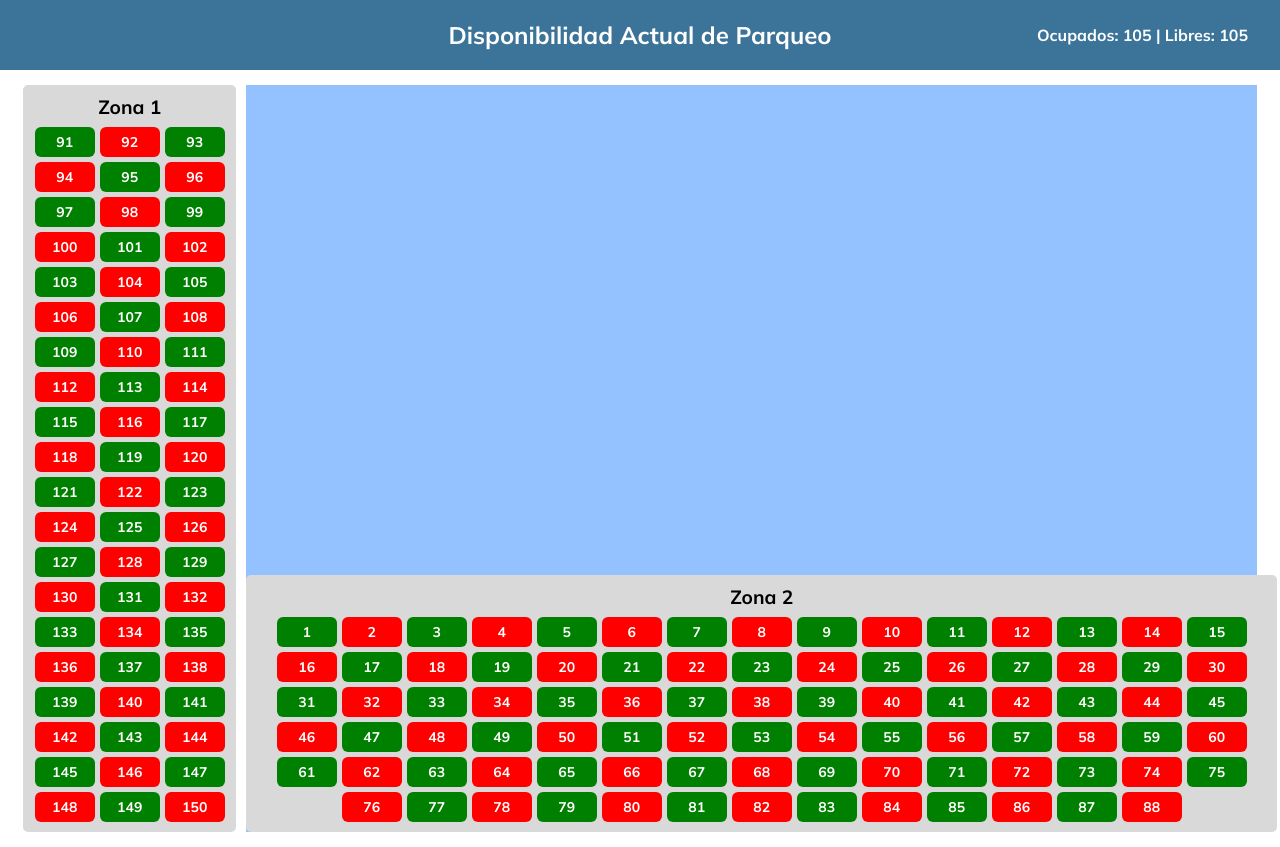
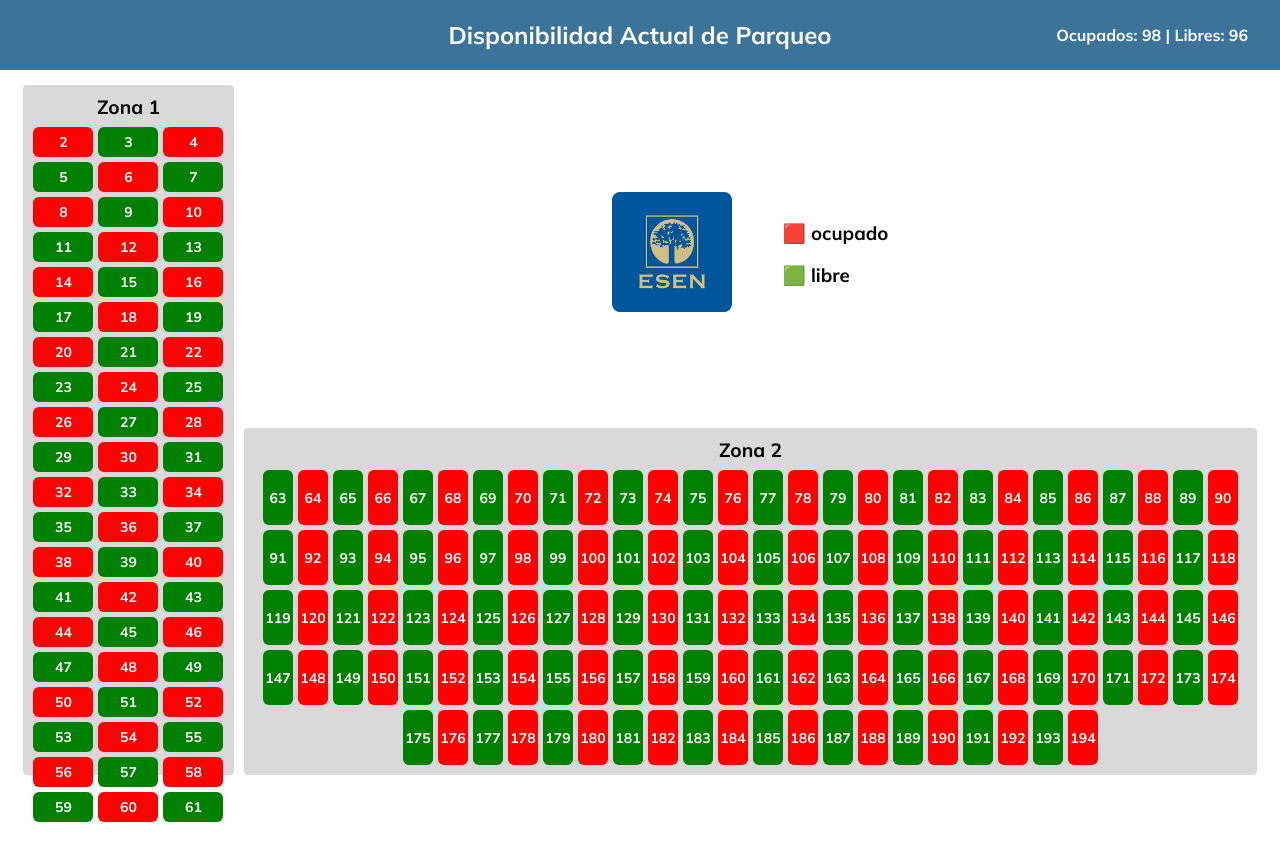
Before and after one commit to leviuuuwwu/InglesProyecto, a Flask app: page /parqueo in a window 1280 px wide. After the commit the page ends 822 px from the top, so only its background shows below. Run offline with Flask 3, Linux system fonts and the light colour scheme.

Commit message:
rediseño de parqueo

```diff
--- a/parqueo_data.py
+++ b/parqueo_data.py
@@ -194,20 +194,4 @@ espacios = [
     {"id": 192, "estado": "ocupado"},
     {"id": 193, "estado": "libre"},
     {"id": 194, "estado": "ocupado"},
-    {"id": 195, "estado": "libre"},
-    {"id": 196, "estado": "ocupado"},
-    {"id": 197, "estado": "libre"},
-    {"id": 198, "estado": "ocupado"},
-    {"id": 199, "estado": "libre"},
-    {"id": 200, "estado": "ocupado"},
-    {"id": 201, "estado": "libre"},
-    {"id": 202, "estado": "ocupado"},
-    {"id": 203, "estado": "libre"},
-    {"id": 204, "estado": "ocupado"},
-    {"id": 205, "estado": "libre"},
-    {"id": 206, "estado": "ocupado"},
-    {"id": 207, "estado": "libre"},
-    {"id": 208, "estado": "ocupado"},
-    {"id": 209, "estado": "libre"},
-    {"id": 210, "estado": "ocupado"},
 ]
--- a/static/style.css
+++ b/static/style.css
@@ -23,6 +23,7 @@
 }
 body{
   font-family: Mulish;
+  height: 100%;
 }
 .center{
   display: flex;
@@ -221,22 +222,27 @@ body{
   flex-wrap: wrap;
   gap: 5px;
   padding: 10px;
-  border-radius: 5px;
+  border-radius: 4px;
   background-color: var(--gris);
 }
 .zona1-container{
   display: flex;
-  width: 100%;
+  width: 80%;
   justify-content: left;
 }
 .zona2{
   width: 100%;
+  box-sizing: border-box;
 }
 .zona2-container{
-  background-color: #94C1FF;
   display: flex;
   justify-content: end;
   flex-direction: column;
+  gap: 5px;
+}
+.zona2 .espacio {
+  width: 30px;
+  height: 55px;
 }
 .fila {
   display: flex;
@@ -264,4 +270,14 @@ body{
   flex-direction: row;
   gap: 10px;
   margin: 15px;
+  height: calc(95vh - 70px);
+  box-sizing: border-box;
 }
+.sobrante{
+  height: 100%;
+  display: flex;
+  flex-direction: row;
+  justify-content: center;
+  align-items: center;
+  gap: 50px;
+}
--- a/templates/parqueo.html
+++ b/templates/parqueo.html
@@ -15,15 +15,24 @@
         <section class="zona1-container">
             <section class="zona1">
                 <div class="zona-title">Zona 1</div>
-                {% for espacio in parqueos[90:150] %}
+                {% for espacio in parqueos[1:61] %}
                 <div class="espacio {{ espacio.estado }}">{{ espacio.id }}</div>
                 {% endfor %}
             </section>
         </section>
         <section class="zona2-container">
+            <div class="sobrante">
+                <div class="imagen-container">
+                    <img src="{{ url_for('static', filename='img/ESEN.png') }}" alt="Logo ESEN" class="img">
+                </div>
+                <div>
+                    <h1>🟥 ocupado</h1>
+                    <h1>🟩 libre</h1>
+                </div>
+            </div>
             <section class="zona2">
                 <div class="zona-title">Zona 2</div>
-                {% for espacio in parqueos[0:88] %}
+                {% for espacio in parqueos[62:194] %}
                 <div class="espacio {{ espacio.estado }}">{{ espacio.id }}</div>
                 {% endfor %}
             </section>
```
